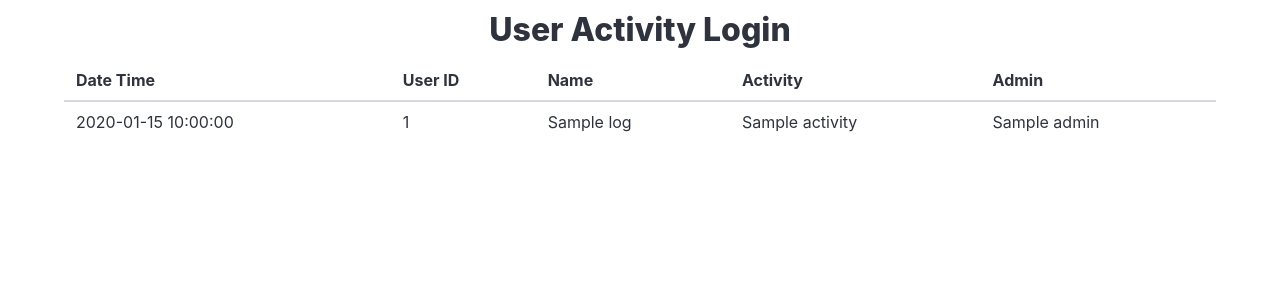
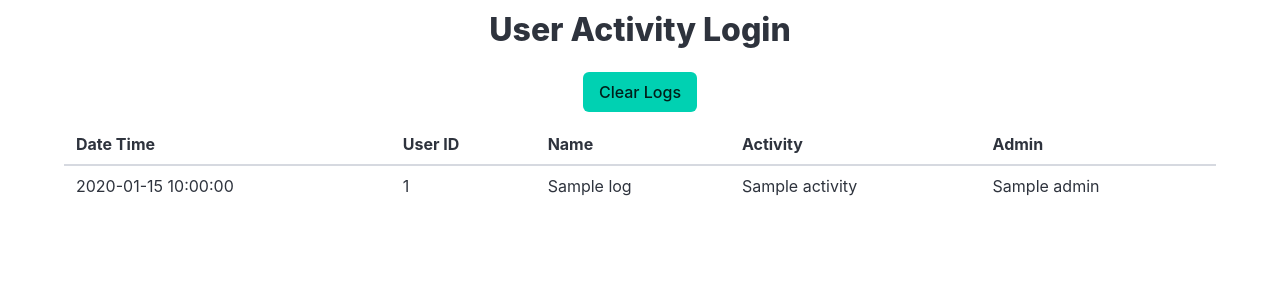
Before and after one commit to TaigaTi/Walamoo-Tax-System, a FastAPI app: template templates/logs.html in a window 1280 px wide. Shown: the top 300 px of the page. Run offline with FastAPI, Linux system fonts and the light colour scheme; the template is opened without the code that fills it: most values are stand-ins (such as "Sample title", 1, 10 or a date in 2020); parts of the project's set-up code (start-up, migrations or seed data) failed here and were passed over; some libraries are stand-ins or nearby versions.

Commit message:
Can now clear logs

```diff
--- a/app.py
+++ b/app.py
@@ -187,6 +187,14 @@ async def logs(request: Request, user: User = Depends(manager)):
 
     return templates.TemplateResponse("logs.html", {"request": request, "user": user, "logs": logs})
 
+@app.get("/logs/clear/")
+async def clear_logs(request: Request, user: User = Depends(manager)):
+    if not user["is_admin"]:
+        raise HTTPException(status_code=403, detail="Not authorized to access this resource")
+
+    await log_collection.delete_many({})
+    return "<h2 class='subtitle'>Logs have been Cleared</h2>"
+
 @app.post("/api/v1/taxpayers/add/")
 async def add_taxpayer(taxpayer: TaxPayer):
     try:
--- a/templates/logs.html
+++ b/templates/logs.html
@@ -6,6 +6,7 @@
 
     <div class="container is-fullwidth has-text-centered my-3">
         <h1 class="title">User Activity Login</h1>
+        <button class="button is-primary" hx-get="{{ url_for('clear_logs') }}" hx-target="#logTable" hx-swap="innerHTML">Clear Logs</button>
     </div>
 
         <table class="table is-fullwidth">
```
